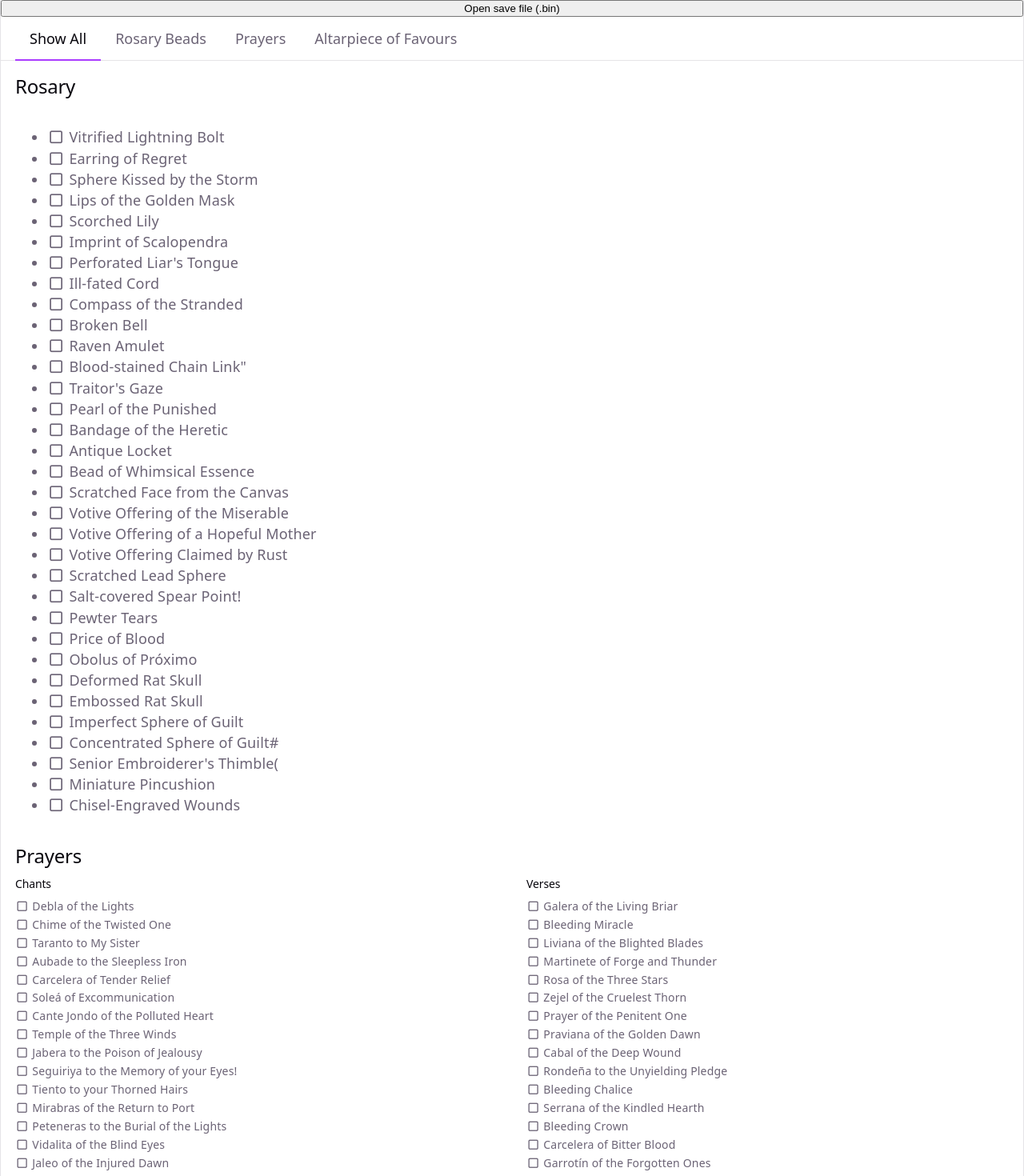
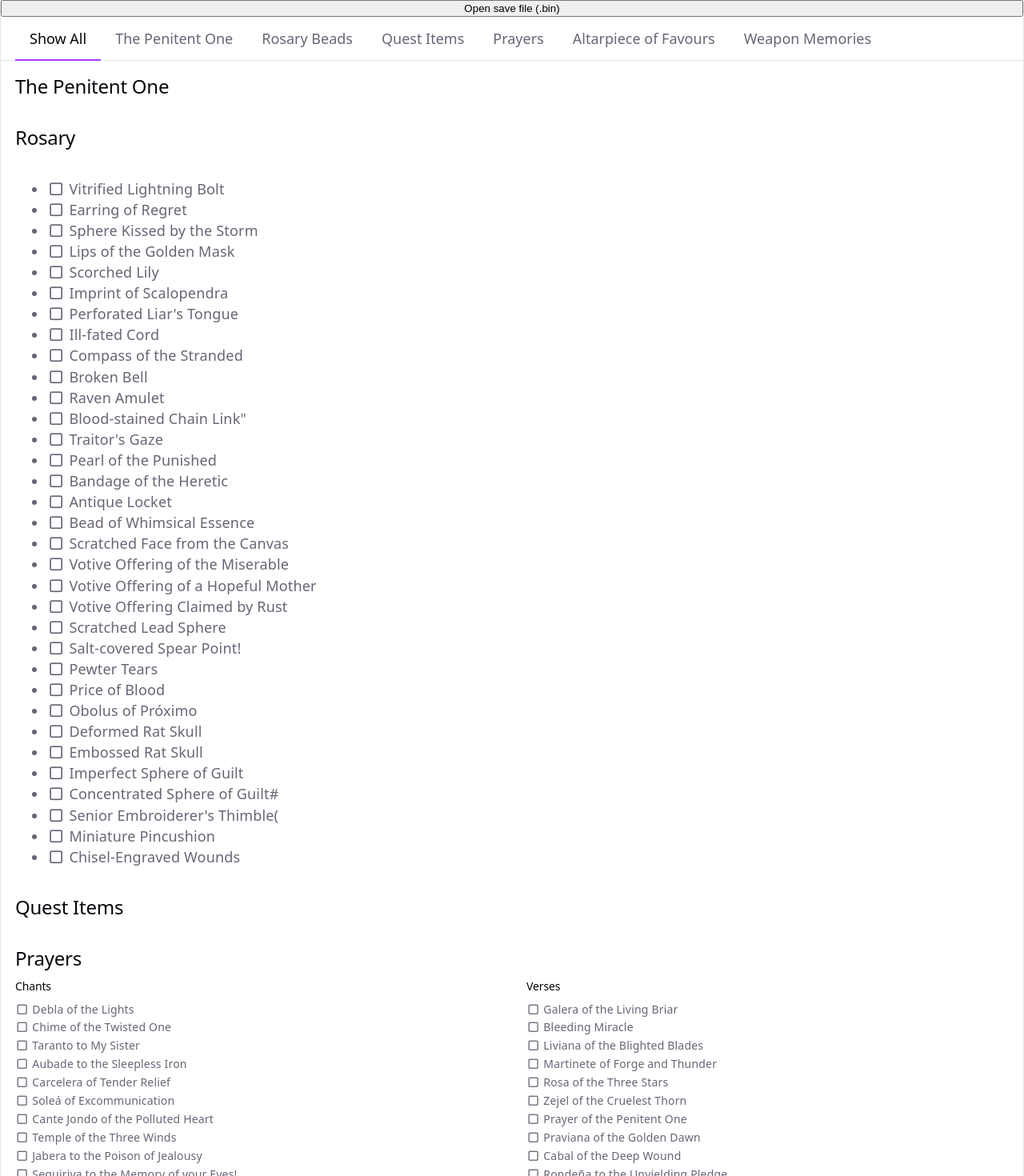
Before and after one commit to The-Black-Lodge/blasphemous2-save-analyzer, a React (Vite) app: page / in a window 1280 px wide. Shown: the top 1470 px of the page at 80% size. Built offline with nearby package versions, Linux system fonts and the light colour scheme.

Commit message:
placeholder tabs

```diff
--- a/src/App.tsx
+++ b/src/App.tsx
@@ -1,24 +1,36 @@
 import { useState } from "react"
+import type { ComponentType } from "react"
 import Altar from "./components/Altar"
+import Player from "./components/Player"
 import Prayer from "./components/Prayer"
+import Quest from "./components/Quest"
 import Rosary from "./components/Rosary"
 import SaveProvider from "./components/SaveProvider"
+import Weapon from "./components/Weapon"
 
-type Tab = "all" | "rosary" | "prayers" | "altar"
+type SectionTab = "player" | "rosary" | "quest" | "prayers" | "altar" | "weapon"
+type Tab = "all" | SectionTab
+
+const SECTIONS: { id: SectionTab; label: string; Component: ComponentType }[] =
+  [
+    { id: "player", label: "The Penitent One", Component: Player },
+    { id: "rosary", label: "Rosary Beads", Component: Rosary },
+    { id: "quest", label: "Quest Items", Component: Quest },
+    { id: "prayers", label: "Prayers", Component: Prayer },
+    { id: "altar", label: "Altarpiece of Favours", Component: Altar },
+    { id: "weapon", label: "Weapon Memories", Component: Weapon },
+  ]
 
 const TABS: { id: Tab; label: string }[] = [
   { id: "all", label: "Show All" },
-  { id: "rosary", label: "Rosary Beads" },
-  { id: "prayers", label: "Prayers" },
-  { id: "altar", label: "Altarpiece of Favours" },
+  ...SECTIONS,
 ]
 
 function AppContent() {
   const [tab, setTab] = useState<Tab>("all")
 
-  const showRosary = tab === "all" || tab === "rosary"
-  const showPrayers = tab === "all" || tab === "prayers"
-  const showAltar = tab === "all" || tab === "altar"
+  const visibleSections =
+    tab === "all" ? SECTIONS : SECTIONS.filter((section) => section.id === tab)
 
   return (
     <>
@@ -37,9 +49,9 @@ function AppContent() {
         ))}
       </nav>
       <main className="app-content">
-        {showRosary ? <Rosary /> : null}
-        {showPrayers ? <Prayer /> : null}
-        {showAltar ? <Altar /> : null}
+        {visibleSections.map(({ id, Component }) => (
+          <Component key={id} />
+        ))}
       </main>
     </>
   )
--- /dev/null
+++ b/src/components/Player.tsx
@@ -0,0 +1,7 @@
+export default function Player() {
+  return (
+    <section className="player">
+      <h2>The Penitent One</h2>
+    </section>
+  )
+}
--- /dev/null
+++ b/src/components/Quest.tsx
@@ -0,0 +1,7 @@
+export default function Quest() {
+  return (
+    <section className="quest">
+      <h2>Quest Items</h2>
+    </section>
+  )
+}
--- /dev/null
+++ b/src/components/Weapon.tsx
@@ -0,0 +1,7 @@
+export default function Weapon() {
+  return (
+    <section className="weapon">
+      <h2>Weapon Memories</h2>
+    </section>
+  )
+}
```
